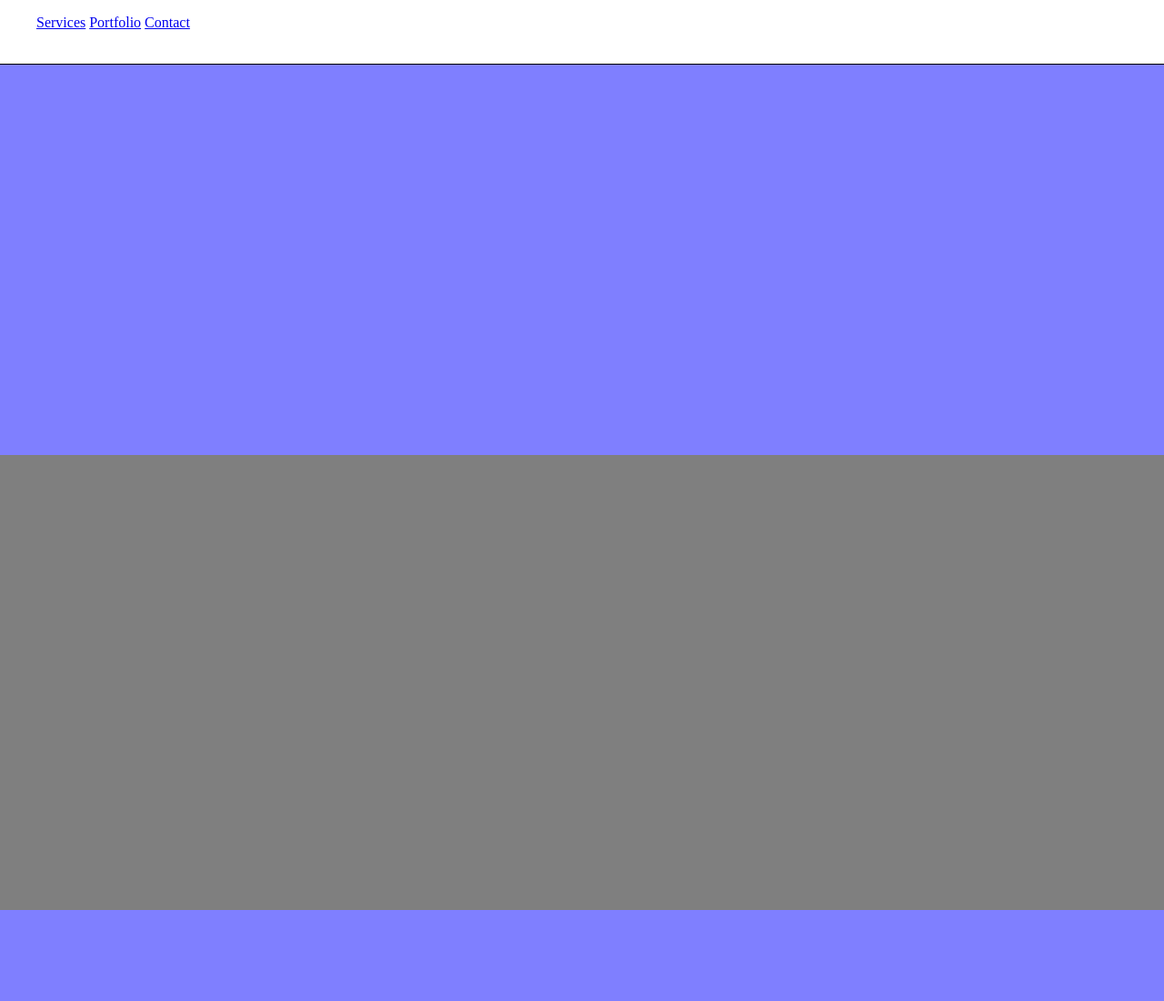
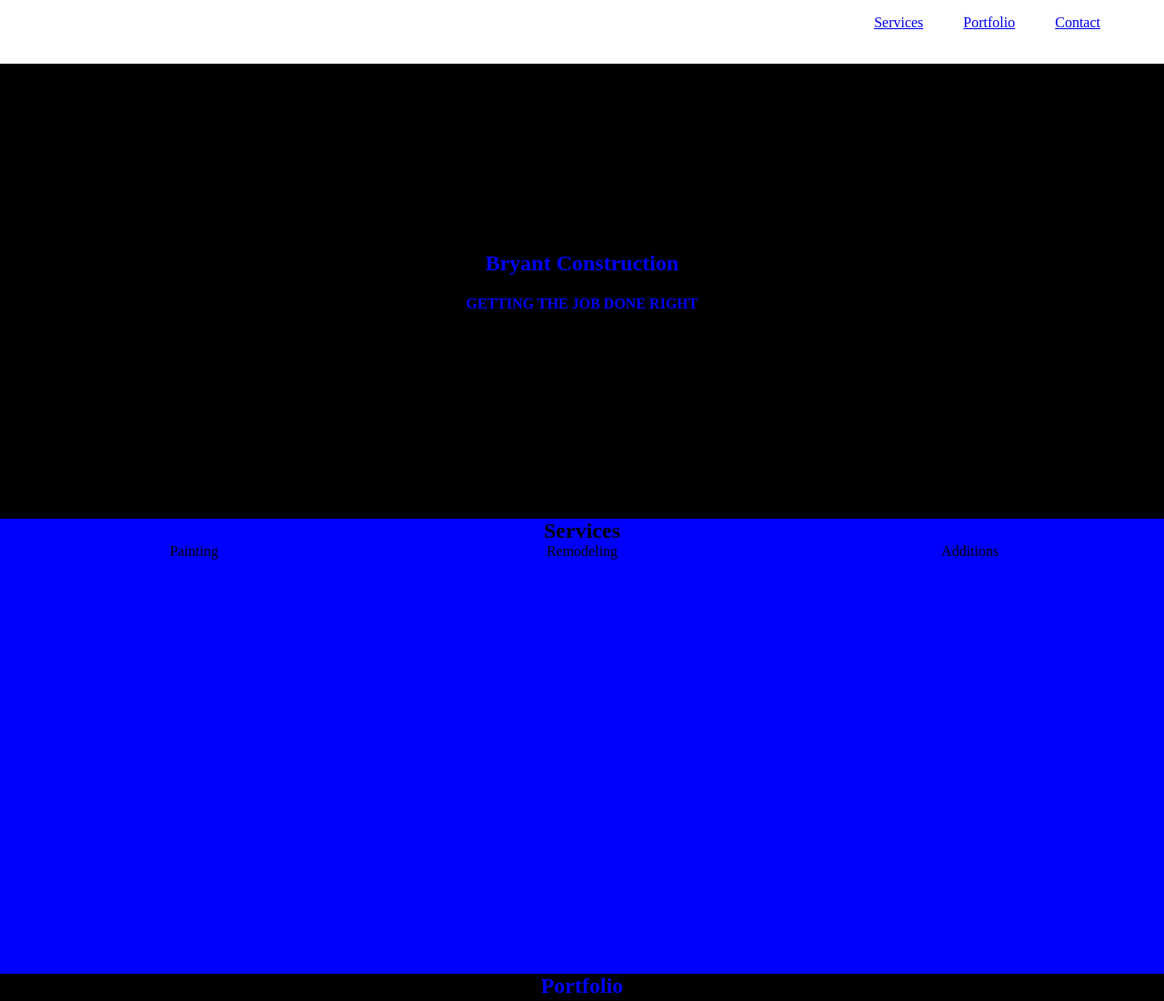
Before and after one commit to cotterjd/bryanremodelingokc, a plain HTML site: page index.html in a window 1280 px wide. Shown: the top 1100 px of the page at 91% size. Drawn offline with Linux system fonts and the light colour scheme; a web font is replaced by a local one.

Commit message:
more styling of the bones

```diff
--- a/index.html
+++ b/index.html
@@ -35,13 +35,25 @@
 			</ul>
 		</header>
 
+		<article id="bryant">
+			<h1><font color="blue">Bryant Construction</font></h1>
+			<h4><font color="blue">GETTING THE JOB DONE RIGHT</font></h4>
+		</article>
 		<article id="services">
+			<h1>Services</h1>
+			<div class="services-container">
+			  <span>Painting</span>
+			  <span>Remodeling</span>
+			  <span>Additions</span>
+			</div>
 		</article>
 
 		<article id="portfolio">
+			<h1><font color="blue">Portfolio</font></h1>
 		</article>
 
 		<article id="contact">
+			<h1>Contact</h1>
 		</article>
 	  <script type="text/javascript">
      	 function autorun() {
--- a/stylesheet.css
+++ b/stylesheet.css
@@ -10,27 +10,48 @@ header {
 	border-bottom: thin solid black;
 	background-color: white;
 	padding: 0;
+	top: 0;
 }
-
+article {
+	display: grid;
+	align-content: start;
+}
+.services-container {
+	display: grid;
+	grid-template-columns: 1fr 1fr 1fr;
+	justify-items: center;
+}
+h1 {
+	margin: auto;
+}
+header ul {
+	float: right;
+	padding-right: 50px;
+}
 header ul li {
 	display: inline;
+	padding: 20px;
 }
 header ul li:hover {
 	cursor: pointer;
 }
 
+#bryant {
+	height: 500px;
+	background-color: black;
+	margin-top: 70px;
+	justify-content: center;
+	align-content: center;
+}
 #services {
 	height: 500px;
 	background-color: blue;
-	opacity: 0.5;
 }
 #portfolio {
 	height: 500px;
 	background-color: black;
-	opacity: 0.5;
 }
 #contact {
 	height: 500px;
 	background-color: blue;
-	opacity: 0.5;
 }
```
